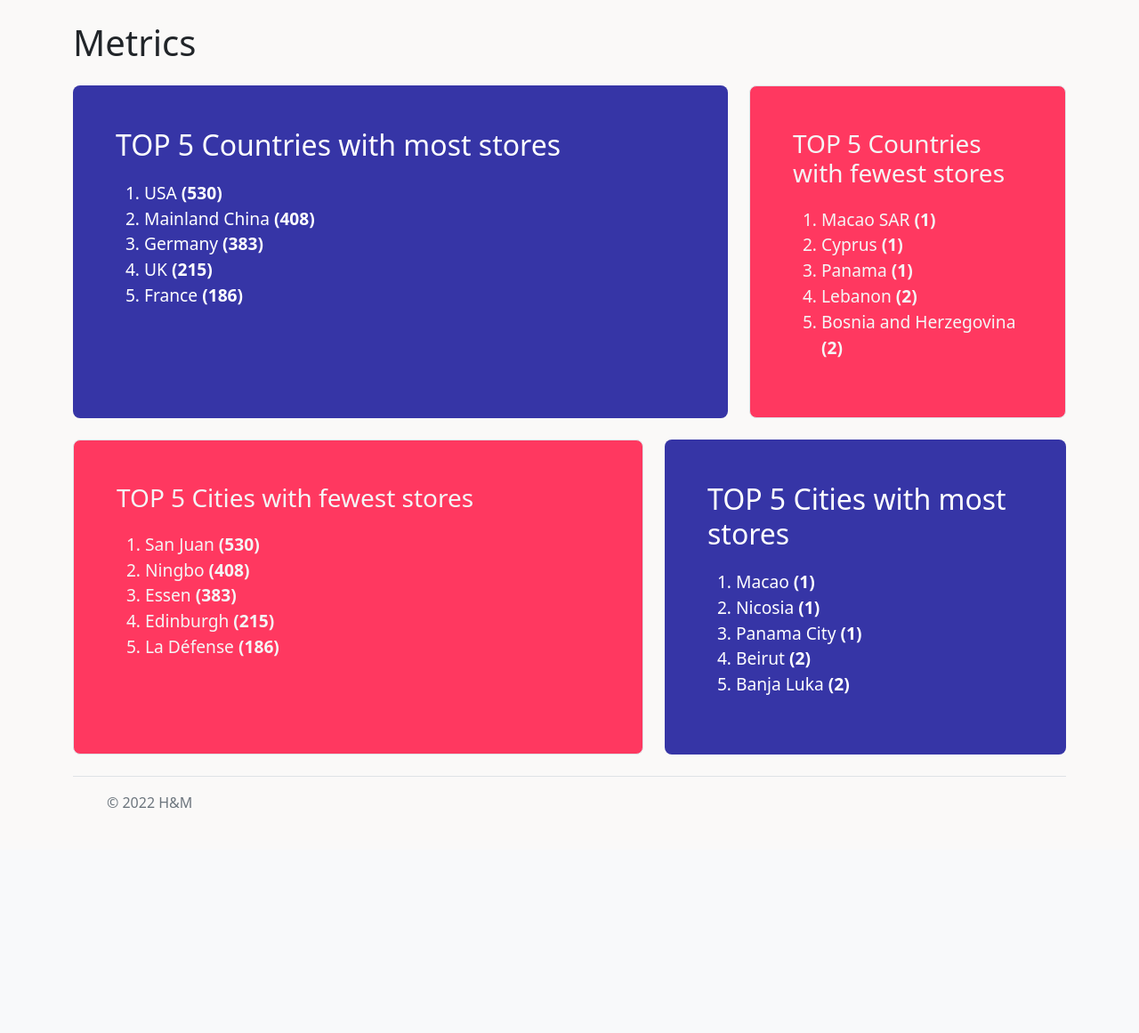
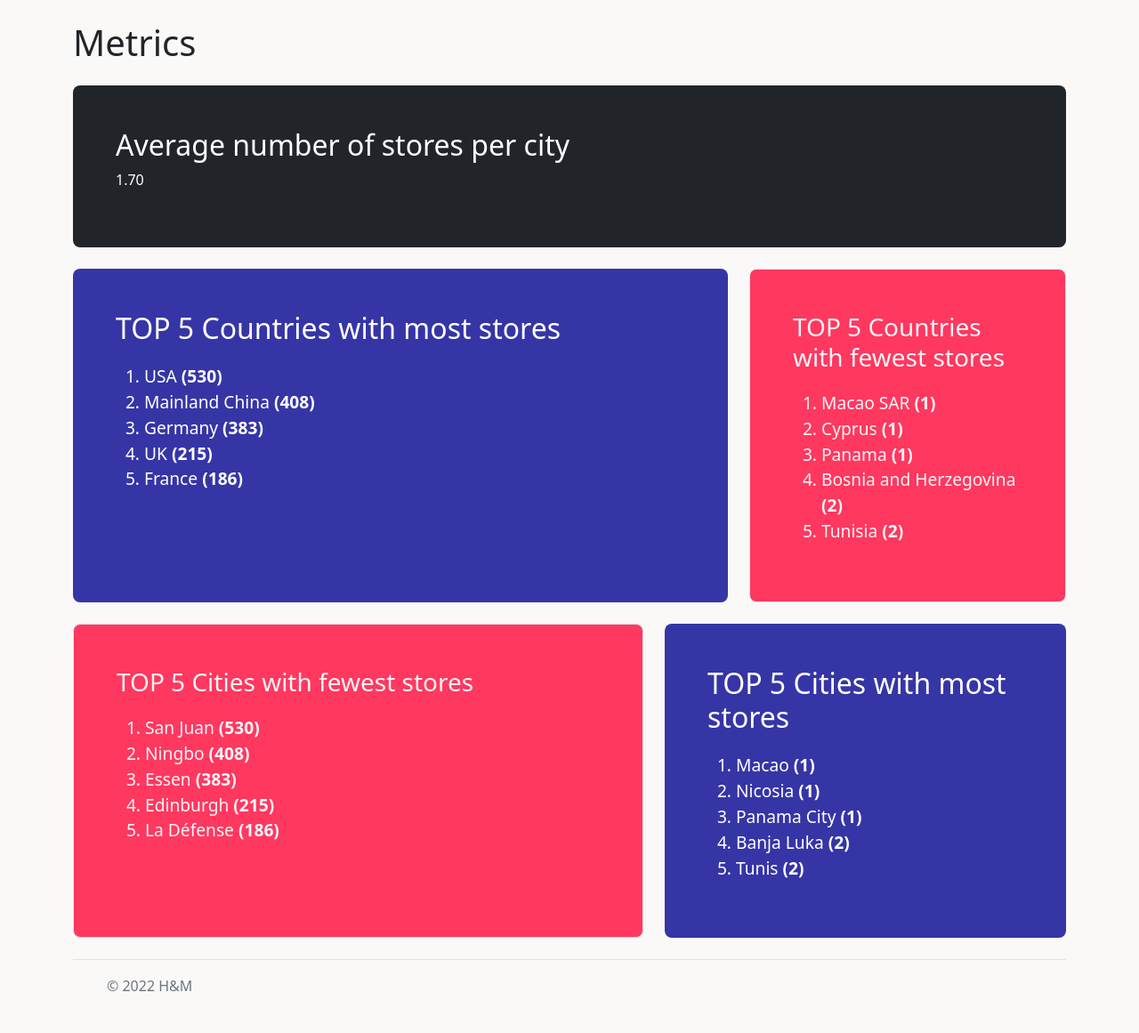
Before and after one commit to luismglz/hm-worldwide, a Django app: page /metrics/ in a window 1280 px wide. Shown: the part 58-1219 px from the top of the page at 89% size. Before the commit the page ends 966 px from the top, so only its background shows below. Run offline with Django 4.2, Linux system fonts and the light colour scheme; data comes from the database, SQL or seed files in the repository.

Commit message:
get mean stores by city

```diff
--- a/storesinfo/models.py
+++ b/storesinfo/models.py
@@ -59,3 +59,7 @@
   def getAmountByCountry():
     query = 'SELECT store_code,country, COUNT(country) as amountStores FROM hm.storesinfo_store GROUP BY country HAVING COUNT(country) >= 1 ORDER BY amountStores DESC'
     return list(Store.objects.raw(query))
+
+  def getAmountByCity():
+    query = 'SELECT store_code, COUNT(city)  AS totalStores FROM hm.storesinfo_store  GROUP BY city'
+    return list(Store.objects.raw(query))
--- a/storesinfo/shared.py
+++ b/storesinfo/shared.py
@@ -3,6 +3,7 @@
 from msilib.schema import Class
 import pandas as pd
 import plotly.express as px
+import numpy as np
 
 def generateID():
   letters = 'XX'
@@ -49,3 +50,11 @@
 
   chart = fig.to_html()
   return {'chart':chart}
+
+def getMean(data):
+  dataAsArray = []
+  for i in data:
+    dataAsArray.append(i.totalStores)
+  amount = np.array(dataAsArray)
+  mean = "{:.2f}".format(np.mean(amount))
+  return mean
--- a/storesinfo/templates/metrics.html
+++ b/storesinfo/templates/metrics.html
@@ -8,9 +8,16 @@
   <div class="columns is-mobile is-centered container py-4">
   <h1>Metrics</h1>
     <div class="row align-items-md-stretch mt-4">
+      <div class="col-md-12">
+        <div class="h-100 p-5 bg-dark text-white rounded-3">
+          <h2>Average number of stores per city</h2>
+          <p>{{mean}}</p>
+        </div>
+      </div>
+    </div>
+    <div class="row align-items-md-stretch mt-4">
       <div class="col-md-8">
         <div class="h-100 p-5 card-most rounded-3">
-
           <h2>TOP 5 Countries with most stores</h2>
           <ol class="list-items">
           {% for item in countriesMost %}
--- a/storesinfo/views.py
+++ b/storesinfo/views.py
@@ -4,7 +4,7 @@
 from django.shortcuts import render,HttpResponse, redirect
 from django.views import View
 from .models import Store
-from .shared import dataToDataframe, displayBarChart
+from .shared import dataToDataframe, displayBarChart, getMean
 
 
 # Create your views here.
@@ -22,16 +22,17 @@
     countries_top_fewest = Store.getTopFiveFewestStores()
     city_most_stores= Store.getCityMostStores()
     city_fewest_stores= Store.getCityFewestStores()
+    get_cities = Store.getAmountByCity()
+    mean = getMean(get_cities)
 
-    dict_data = {
+    context = {
       "countriesMost":countries_top_most,
       "countriesFewest":countries_top_fewest,
       "cityMost":city_most_stores,
       "cityFew":city_fewest_stores,
+      "mean":mean
     }
-
-    #content = dataToDataframe(stores)
-    return render(request, 'metrics.html',dict_data)
+    return render(request, 'metrics.html',context)
 
   def charts(request):
     data = Store.getAmountByCountry()
```
